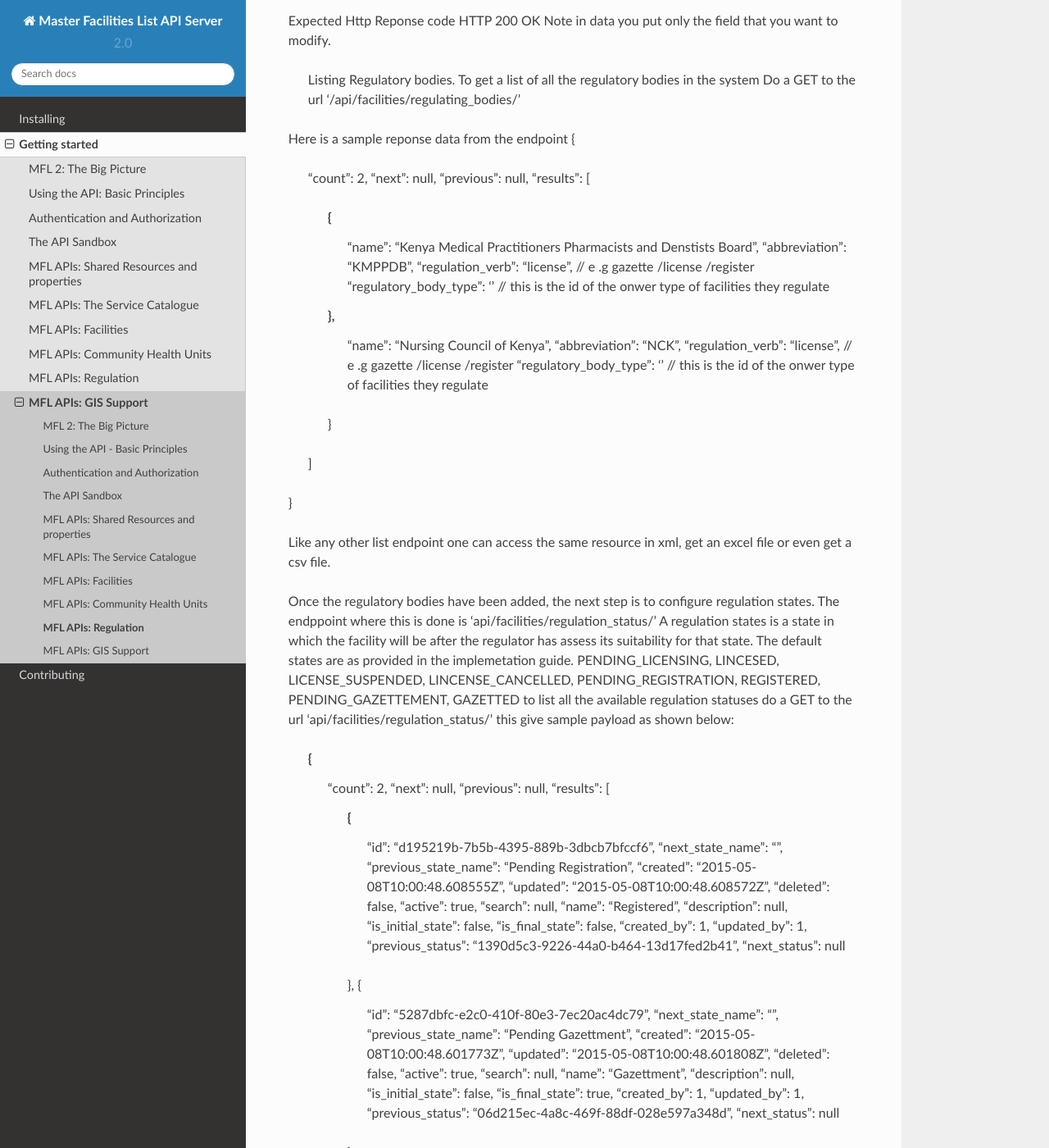
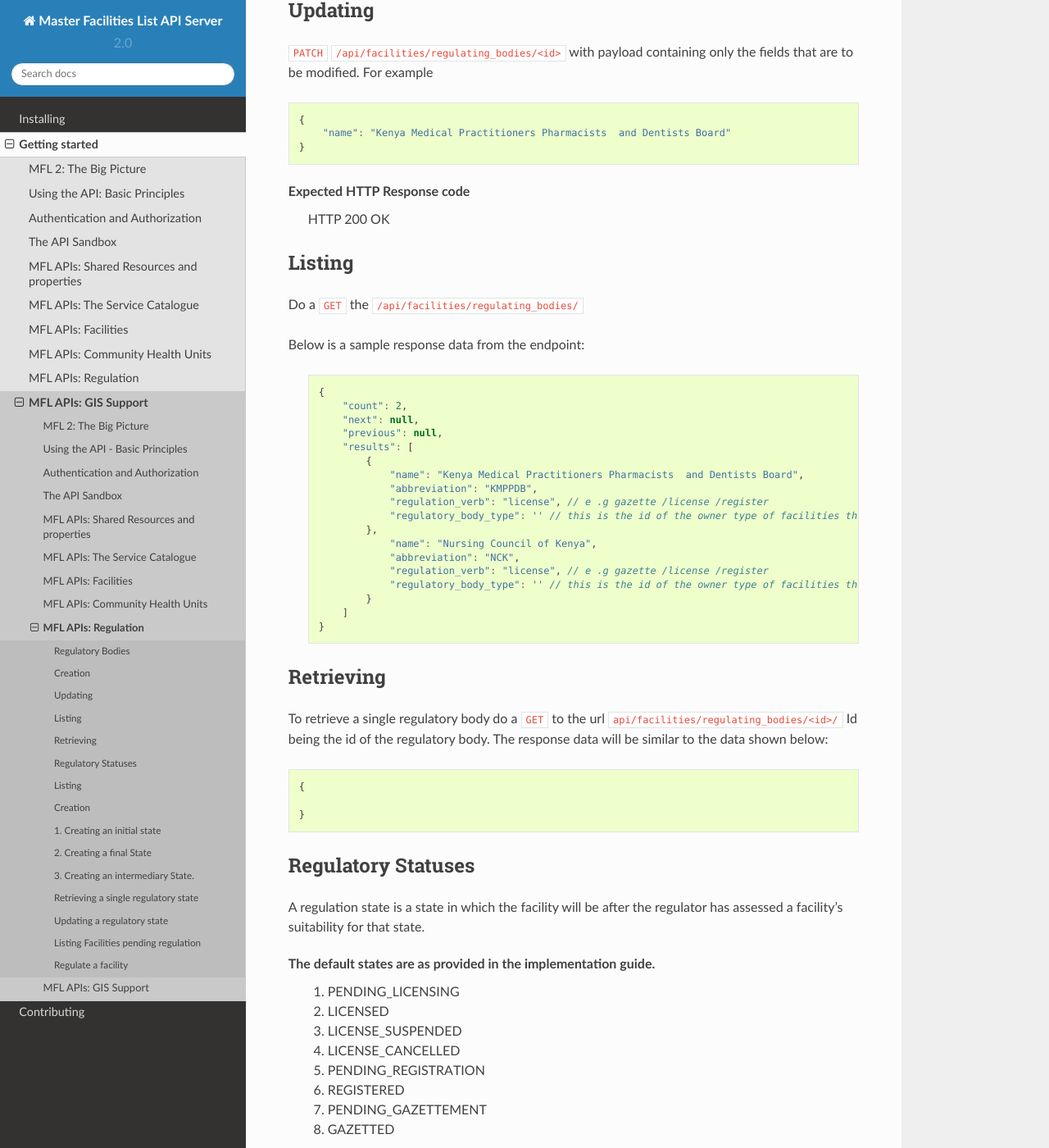
Before and after one commit to MasterFacilityList/mfl_api, a Sphinx documentation site: the page built from docs/getting_started/regulation.rst, in a window 1280 px wide and 1400 px high, scrolled down 801 px. Shown: the whole window at 82% size. Built offline with Sphinx 7.4.7 and the Read the Docs theme 2.0.0, drawn with Linux system fonts in a browser that asks for light colours; some of the changed text lies outside the part shown.

Commit message:
Flesh out the regulation docs

```diff
--- a/docs/getting_started/regulation.rst
+++ b/docs/getting_started/regulation.rst
@@ -3,62 +3,109 @@
 This chapter assumes that the reader is familiar with the general
 principles explained in the :doc:`api` chapter
 
-TBD - Adding regulatory bodies
-What is a regulaory body?
-
-Creating a regulatory body do a 'POST' to the url. '/api/facilities/regulating_bodies/'
-An example payload is as given below
-    {
-        "name": "Kenya Medical Practitioners Pharmists  and Denstists Board",
-        "abbreviation": "KMPPDB",
-        "regulation_verb": "license", // e .g gazette /license /register
-        "regulatory_body_type": '' // this is the id of the onwer type of facilities they regulate
-    }
-expected Reponse code
- HTTP 201 CREATED
-
-Updating A Record
-To modify a regulatory body record.
-PATCH to the url
-url '/api/facilities/regulating_bodies/<id>'
-    {
-        "name": "Kenya Medical Practitioners Pharmists  and Denstists Board",
-    }
-Expected Http Reponse code
-HTTP 200 OK
-Note in data you put only the field that you want to modify.
-
- Listing Regulatory bodies.
- To get a list of all the regulatory bodies in the system
- Do a GET to the url '/api/facilities/regulating_bodies/'
-Here is a sample reponse data from the endpoint
-{
-    "count": 2,
-    "next": null,
-    "previous": null,
-    "results": [
-        {
-            "name": "Kenya Medical Practitioners Pharmacists  and Denstists Board",
-            "abbreviation": "KMPPDB",
-            "regulation_verb": "license", // e .g gazette /license /register
-            "regulatory_body_type": '' // this is the id of the onwer type of facilities they regulate
-        },
-            "name": "Nursing Council of Kenya",
-            "abbreviation": "NCK",
-            "regulation_verb": "license", // e .g gazette /license /register
-            "regulatory_body_type": '' // this is the id of the onwer type of facilities they regulate
-        }
-    ]
-}
-
-Like any other list endpoint one can access the same resource in xml, get an excel file or even get a csv file.
+For regulation of facilities to occur in the system two entities are required:
+    1. The regulating body
+    2. The regulation status
 
 
-Once the regulatory bodies have been added, the next step is to configure regulation states.
-The endppoint where this is done is 'api/facilities/regulation_status/'
-A regulation states is a state in which the facility will be after the regulator has assess its suitability for that state.
-The default states are as provided in the implemetation guide. PENDING_LICENSING, LINCESED, LICENSE_SUSPENDED, LINCENSE_CANCELLED, PENDING_REGISTRATION, REGISTERED, PENDING_GAZETTEMENT, GAZETTED
-to list all the available regulation statuses do a GET to the url 'api/facilities/regulation_status/' this give sample payload as shown below:
+Regulatory Bodies
+------------------
+These are the bodies that are in-charge of assessing whether a facility should be licensed, gazetted or registered.
+They also determine the KEPH level of operation of a facility.
+
+
+Creation
+----------
+`POST` to `/api/facilities/regulating_bodies/` a payload  similar  to the one shown below:
+
+.. code-block:: javascript
+
+    {
+        "name": "Kenya Medical Practitioners Pharmacists  and Dentists Board",
+        "abbreviation": "KMPPDB",
+        "regulation_verb": "license", // e .g gazette license register
+        "regulatory_body_type": 'd195219b-7b5b-4395-889b-3dbcb7bfccf6' // this is the id of the onwer type of facilities they regulate
+    }
+
+Expected Response code
+    HTTP 201 CREATED
+
+
+Updating
+-----------
+``PATCH``  ``/api/facilities/regulating_bodies/<id>`` with payload containing only the fields that are to be modified.
+For example
+
+.. code-block:: JavaScript
+
+    {
+        "name": "Kenya Medical Practitioners Pharmacists  and Dentists Board"
+    }
+
+Expected HTTP Response code
+    HTTP 200 OK
+
+
+Listing
+---------
+Do a ``GET`` the ``/api/facilities/regulating_bodies/``
+
+Below is a sample response data from the endpoint:
+
+    .. code-block:: JavaScript
+
+        {
+            "count": 2,
+            "next": null,
+            "previous": null,
+            "results": [
+                {
+                    "name": "Kenya Medical Practitioners Pharmacists  and Dentists Board",
+                    "abbreviation": "KMPPDB",
+                    "regulation_verb": "license", // e .g gazette /license /register
+                    "regulatory_body_type": '' // this is the id of the owner type of facilities they regulate
+                },
+                    "name": "Nursing Council of Kenya",
+                    "abbreviation": "NCK",
+                    "regulation_verb": "license", // e .g gazette /license /register
+                    "regulatory_body_type": '' // this is the id of the owner type of facilities they regulate
+                }
+            ]
+        }
+
+Retrieving
+----------------
+To retrieve a single regulatory body do a ``GET`` to the url ``api/facilities/regulating_bodies/<id>/``
+Id being the id of the regulatory body. The response data will be similar to the data shown below:
+
+.. code-block:: javascript
+
+    {
+
+    }
+
+Regulatory Statuses
+---------------------
+A regulation state is a state in which the facility will be after the regulator has assessed a facility's suitability for that state.
+
+The default states are as provided in the implementation guide.
+    1. PENDING_LICENSING
+    2. LICENSED
+    3. LICENSE_SUSPENDED
+    4. LICENSE_CANCELLED
+    5. PENDING_REGISTRATION
+    6. REGISTERED
+    7. PENDING_GAZETTEMENT
+    8. GAZETTED
+
+
+Listing
+--------
+Do a ``GET`` to the url ``api/facilities/regulation_status/``
+Example response
+
+.. code-block:: javascript
+
     {
         "count": 2,
         "next": null,
@@ -103,79 +150,155 @@
         ]
     }
 
-Creating a regulation status
-Creating a regulation status requires one to know the entire workflow from the first state to the last state.
-This is so since as one creates a state one has to know whether it is an initial state or a final state and if the state
-is an intermediary state, then which are the preceeding and succeeding states.
-This section will be devided into 3 parts.
-    1. Creating an initial state
-To create the very first regulation state do a post to the url with the payload as shown below:
+Creation
+----------
+Creating a regulation status requires one to know the entire regulation workflow of a facility from the first state to the last state.
+This is so since as one configures a state they have to know whether it is the initial state, the final state or an intermediary state.
+
+This section will be divided into 3 parts.
+
+
+1. Creating an initial state
+---------------------------------
+
+To create the very first regulation state. To create it do a ``POST`` to the ``api/facilities/regulation_status/`` with the similar to the one shown below.
+
+.. code-block:: javascript
+
     {
         "name": "PENDING_LICENSING",
         "description": "This is the very first state after a facility has been approved by the CHRIO",
         "is_initial_state": true,
 
     }
-Expected reponse code.
+
+Expected response code.
     HTTP 201 CREATED
 
-To create a final state is very similar to creating an initial state.
-The url to POST to is still '/api/facilities/regulation_status/'
-The only change will be to subtitute the is_initial_state with is_final_state and add a pBelow is a sample payload.
+
+2. Creating a final State
+---------------------------
+
+Creating a  final state is very similar to creating an initial state.
+
+``POST`` to  ``/api/facilities/regulation_status/``
+The only change will be to substitute the is_initial_state with is_final_state and add a previous_state to the sample payload.
+
+.. code-block:: javascript
+
     {
         "name": "LICENSED",
         "description": "This is the final state after a  facility has been given a license by the regulating body",
         "is_final_state": true,
         'previous_state': "1938861f-2c34-49c5-808f-caa0ed1c3681" // id of the preceding state
+    }
 
-    }
-expected reponse code:
+Expected response code:
     HTTP 201 CREATED
 
-To create an intermediate state.
-AN intermediate should have a preceeding and succeeding state.
-Here is an example
-POST to the url
+
+3. Creating an intermediary State.
+------------------------------------
+
+An intermediary should have a preceding and succeeding state.
+Here is an example:
+
+``POST`` to  ``/api/facilities/regulation_status/``
+
+.. code-block:: javascript
+
     {
         "name": "INTERMEDIARY_STATE",
-        "description": "This is the state inbetween state 1 and state 3",
+        "description": "This is the state in-between state 1 and state 3",
         "previous_status": "1938861f-2c34-49c5-808f-caa0ed1c3681" // id of the preceding state ,
         "next_status": "1938861f-2c34-49c5-808f-caa0ed1c3681" // id of the suceeding state
     }
+
 Expected response
     HTTP 201 CREATED
 
 
-Once the regulatory bodies and regulation statuses have been set. the regulator is one set to start regulating facilities.
+Retrieving a single regulatory state
+------------------------------------
+Do a ``GET`` to the url ``/api/facilities/regulation_status/<id>`` where id is the id of the regulatory state.
 
-1. getting a list of all facilities that need to be regulated.
-    Do get to the url '/api/facilities/facility_regulation_status/'
-    this will give a list of the facilities that have been modified and need to be regulated or the facilties that have been not yet been regulated.
-    The response data will be similar to the sample respnse data below:
+.. code-block:: javascript
+
+    {
+        "id": "d195219b-7b5b-4395-889b-3dbcb7bfccf6",
+        "next_state_name": "",
+        "previous_state_name": "Pending Registration",
+        "created": "2015-05-08T10:00:48.608555Z",
+        "updated": "2015-05-08T10:00:48.608572Z",
+        "deleted": false,
+        "active": true,
+        "search": null,
+        "name": "Registered",
+        "description": null,
+        "is_initial_state": false,
+        "is_final_state": false,
+        "created_by": 1,
+        "updated_by": 1,
+        "previous_status": "1390d5c3-9226-44a0-b464-13d17fed2b41",
+        "next_status": null
+    }
+
+
+Expected Response
+    HTTP 200 OK
+
+
+Updating a regulatory state
+----------------------------------
+Do a ``PATCH`` to ``/api/facilities/regulation_status/<id>/`` with the payload being the fields to update.
+Here is a sample payload
+
+.. code-block:: javascript
+
+    {
+
+        "name": "Registered Edited",
+        "description": "The first state of the regulation",
+    }
+
+The above payload will update the details of the state whose id is the url.
+
+Expected Response code:
+    HTTP 200 OK
+
+
+Listing Facilities pending regulation
+--------------------------------------
+
+Do a ``GET`` to the url ``/api/facilities/facility_regulation_status/?regulated=false``
+This will respond with a list of the facilities that have been modified and need to be regulated or the facilities that have been not yet been regulated.
+The response data will be similar to the sample response data below:
+
+.. code-block:: javascript
+
     {
         "count": 0,
         "next": null,
         "previous": null,
-        "results": []
+        "results": [
+        ]
     }
 
-to update the regulatory details of a facility.
-Do a post to  the url with data payload similar to the payload shown below:
+
+Regulate a facility
+---------------------
+``POST``  to ``/api/facilities/facility_regulation_status/`` a payload similar to the one shown below:
+
+.. code-block:: javascript
+
     {
-        "created": null,
-        "updated": null,
-        "deleted": false,
-        "active": false,
-        "reason": "",
-        "license_number": "",
-        "is_confirmed": false,
-        "is_cancelled": false,
-        "created_by": null,
-        "updated_by": null,
-        "facility": null,
-        "regulating_body": null,
-        "regulation_status": null
+        "reason": "The facility has been closed due to being dirty",
+        "license_number": "352/28K", // license number as give by the regulatory body
+        "facility": 8c0964a1-b733-40e4-b0be-1874749e469b, // id of the facility
+        "regulating_body": 8c0964a1-b733-40e4-b0be-1874749e469b, //id of the regulating body
+        "regulation_status": 8c0964a1-b733-40e4-b0be-1874749e469b //id of the regulation state
     }
+
 
 
 .. toctree::
```
